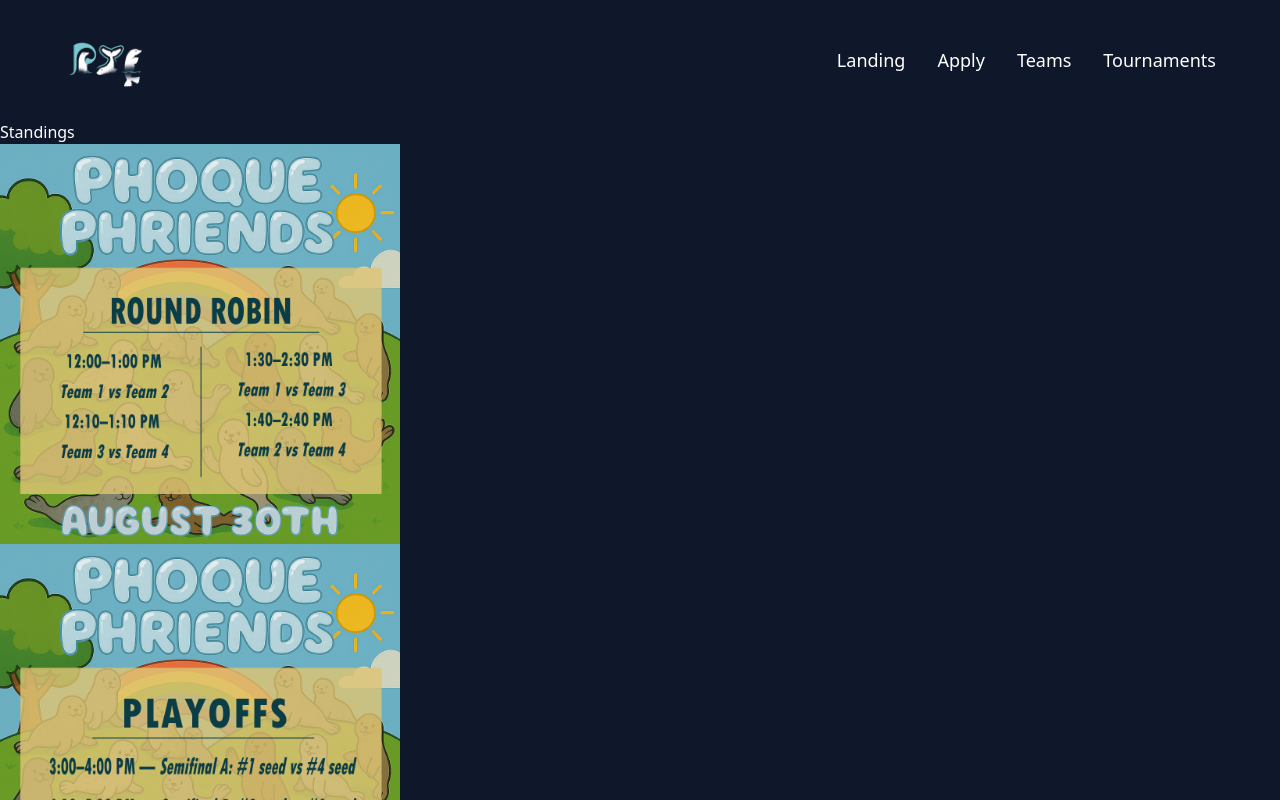
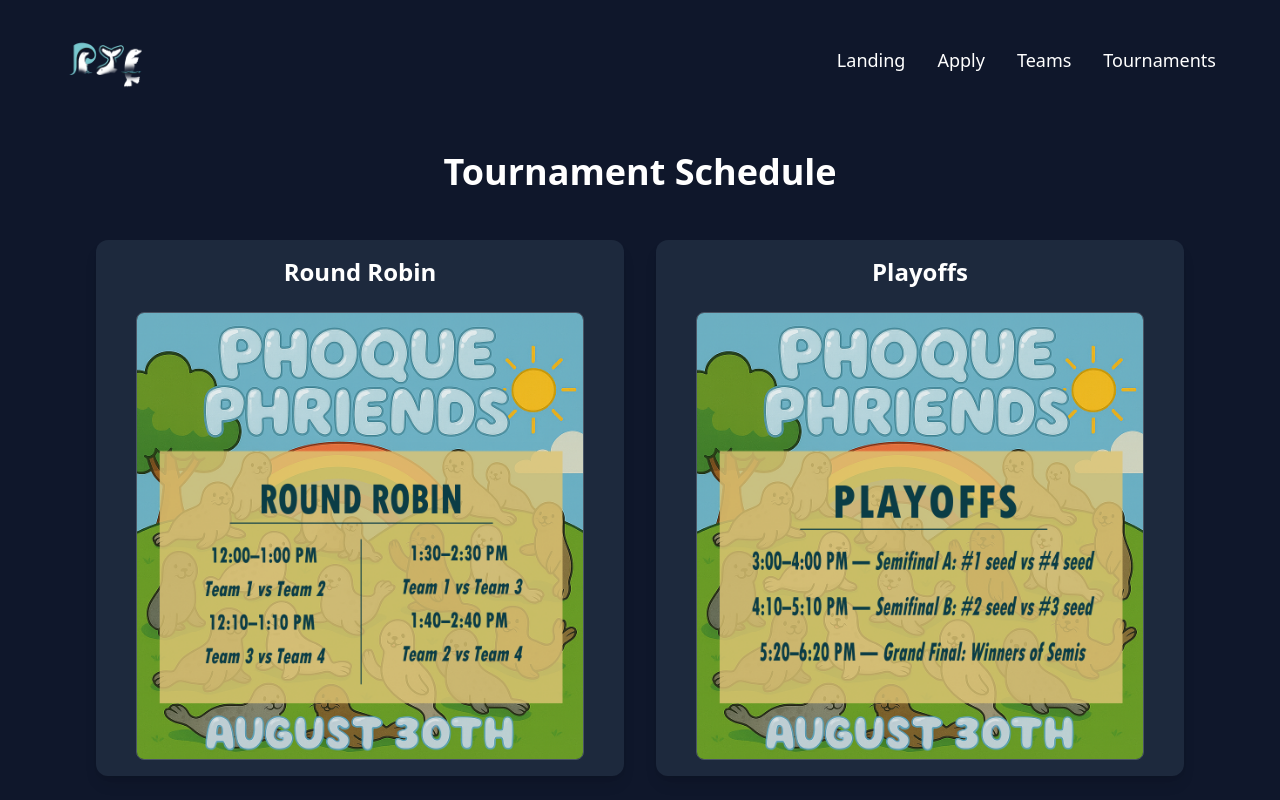
Before and after one commit to Hugo-Lapointe/PYF_Tournament, a React (Vite) app in the folder pyf-tournament/: page /standings in a window 1280 px wide. Shown: the top 800 px of the page. Built offline with nearby package versions, Linux system fonts and the light colour scheme; no server answers.

Commit message:
DONE standings now ready fro trev input

```diff
--- a/pyf-tournament/src/pages/Standings.jsx
+++ b/pyf-tournament/src/pages/Standings.jsx
@@ -1,27 +1,44 @@
-import React from 'react';
-import { motion } from 'framer-motion';
+import React from "react";
+import { motion } from "framer-motion";
 
-const Standings = () => (
+export default function Schedule() {
+  return (
     <motion.div
+      className="p-8 max-w-6xl mx-auto"
       initial={{ opacity: 0, y: 30 }}
       animate={{ opacity: 1, y: 0 }}
       exit={{ opacity: 0, y: -20 }}
       transition={{ duration: 0.3 }}
     >
-    <>Standings</>
+      <h1 className="text-4xl font-bold text-center text-white mb-12">
+        Tournament Schedule
+      </h1>
 
+      <div className="grid grid-cols-1 md:grid-cols-2 gap-8">
+        {/* Round Robin */}
+        <div className="bg-slate-800 rounded-xl shadow-lg p-4 flex flex-col items-center gap-4">
+          <h2 className="text-2xl font-semibold text-white mb-2">
+            Round Robin
+          </h2>
           <img
             src="/images/round_robin.png"
-              alt="PYF Esports Logo"
-              className="h-100"
+            alt="Round Robin Schedule"
+            className="w-full max-w-md rounded-lg border border-gray-600 object-contain"
           />
+        </div>
 
+        {/* Playoffs */}
+        <div className="bg-slate-800 rounded-xl shadow-lg p-4 flex flex-col items-center gap-4">
+          <h2 className="text-2xl font-semibold text-white mb-2">
+            Playoffs
+          </h2>
           <img
             src="/images/playoffs.png"
-              alt="PYF Esports Logo"
-              className="h-100"
+            alt="Playoffs Schedule"
+            className="w-full max-w-md rounded-lg border border-gray-600 object-contain"
           />
+        </div>
+      </div>
     </motion.div>
   );
-
-export default Standings;
+}
```
Lines whose indentation alone changed are shown as unchanged.
